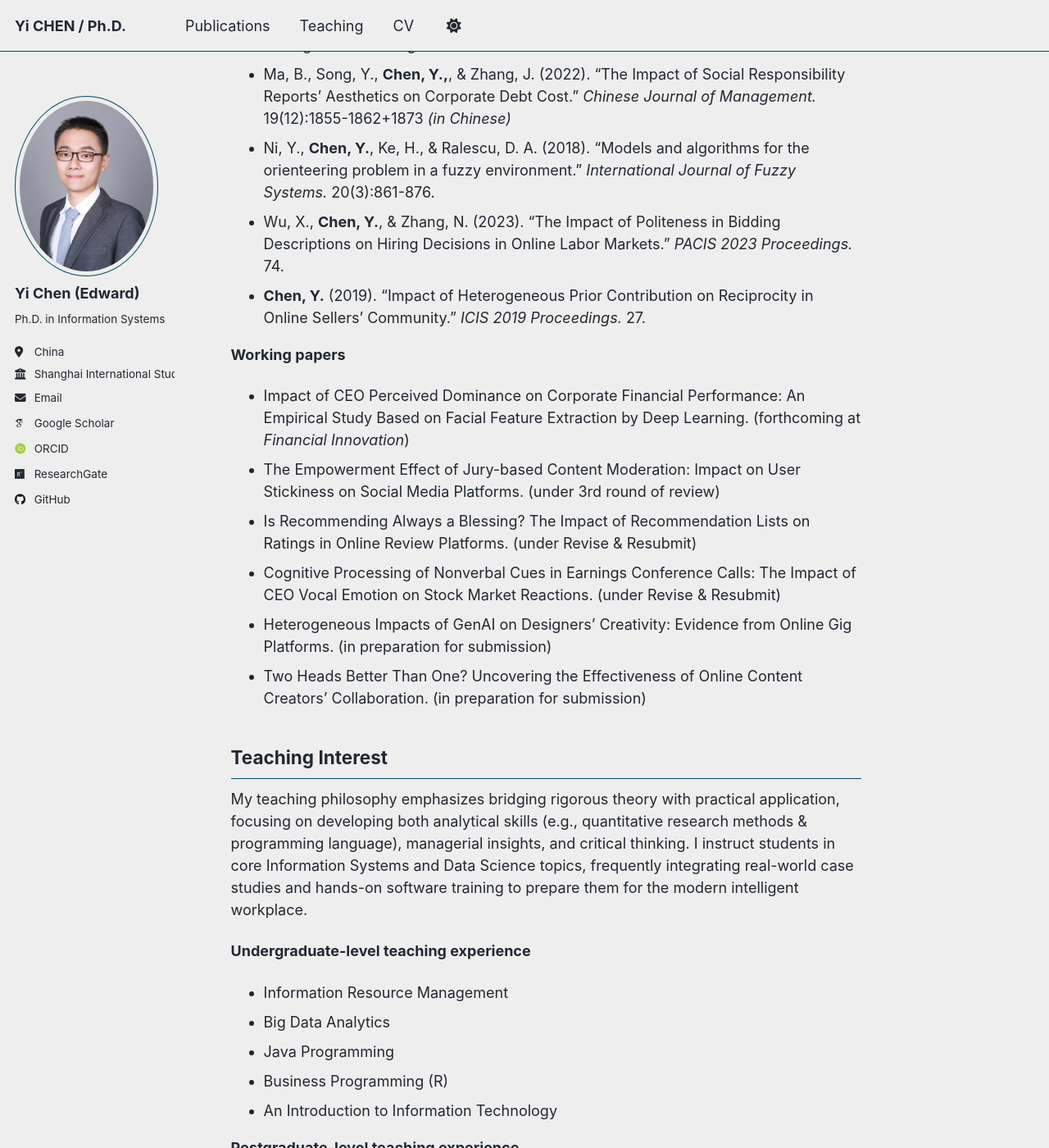
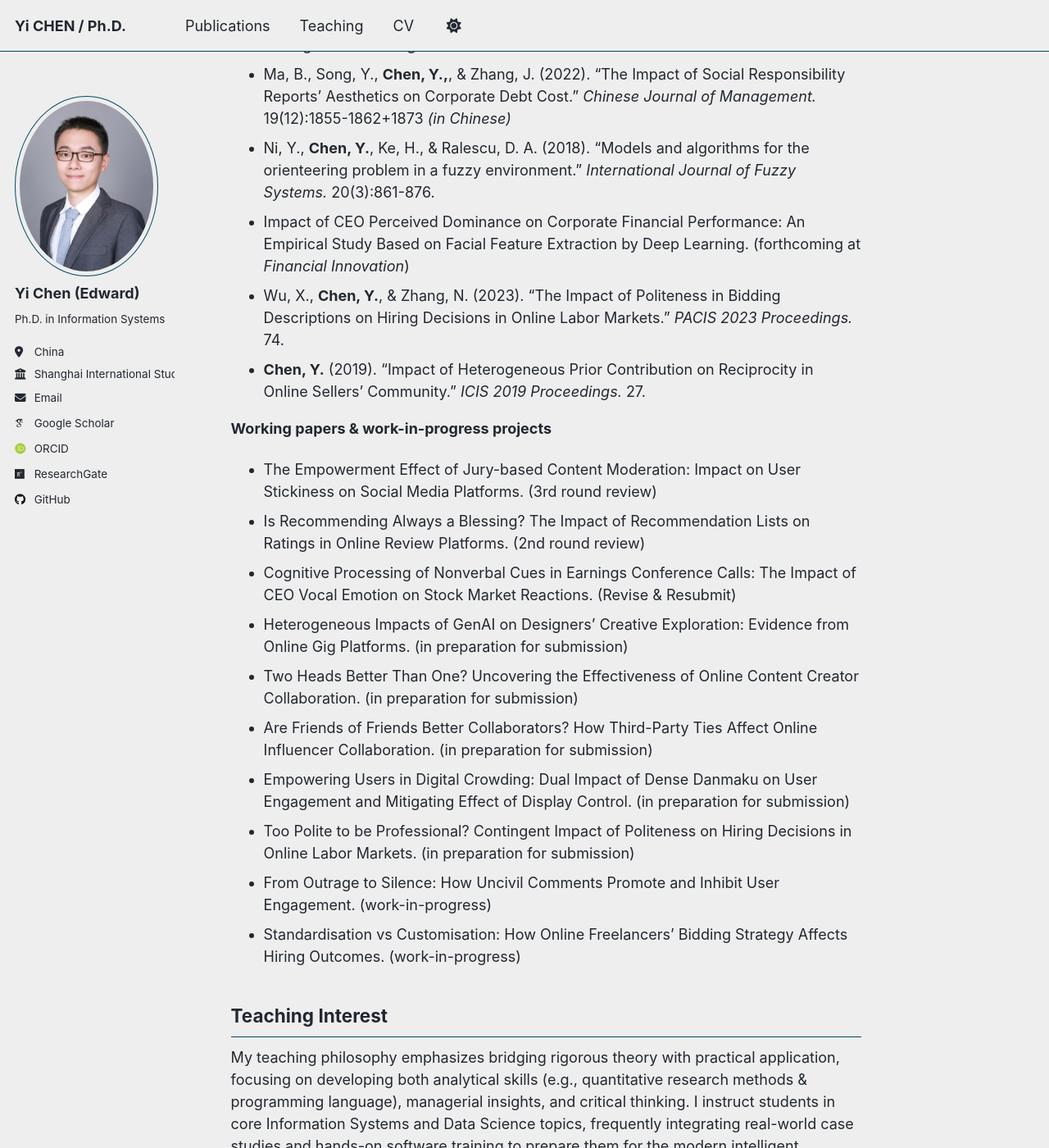
Before and after one commit to chenyi-edward/chenyi-edward.github.io, a Jekyll site: the page built from _pages/about.md, in a window 1280 px wide and 1400 px high, scrolled down 869 px. Shown: the whole window at 82% size. Built offline with Jekyll 4.4.1, drawn with Linux system fonts in a browser that asks for light colours; some web fonts are replaced; a script that is not in the unit is left out; some of the changed text lies outside the part shown.

Commit message:
Update about.md

```diff
--- a/_pages/about.md
+++ b/_pages/about.md
@@ -26,17 +26,22 @@ Key Research Areas
 * <b>Chen, Y.</b>, Boh, W. F., Wong, S.-S., & Shao, J. (2023). "Too Much of a Good Thing: Downsides of a Large Social Network and Moderating Effects of Political Skill." <i>Management and Organization Review.</i> 19(2):316-347
 * Ma, B., Song, Y., <b>Chen, Y.,</b>, & Zhang, J. (2022). "The Impact of Social Responsibility Reports’ Aesthetics on Corporate Debt Cost." <i>Chinese Journal of Management.</i> 19(12):1855-1862+1873 <i>(in Chinese)</i>
 * Ni, Y., <b>Chen, Y.</b>, Ke, H., & Ralescu, D. A. (2018). "Models and algorithms for the orienteering problem in a fuzzy environment." <i>International Journal of Fuzzy Systems.</i> 20(3):861-876.
+* Impact of CEO Perceived Dominance on Corporate Financial Performance: An Empirical Study Based on Facial Feature Extraction by Deep Learning. (forthcoming at <i>Financial Innovation</i>)
 * Wu, X., <b>Chen, Y.</b>, & Zhang, N. (2023). "The Impact of Politeness in Bidding Descriptions on Hiring Decisions in Online Labor Markets." <i>PACIS 2023 Proceedings.</i> 74.
 * <b>Chen, Y.</b> (2019). "Impact of Heterogeneous Prior Contribution on Reciprocity in Online Sellers’ Community." <i>ICIS 2019 Proceedings.</i> 27.
 
-**Working papers**
+**Working papers & work-in-progress projects**
 
-* Impact of CEO Perceived Dominance on Corporate Financial Performance: An Empirical Study Based on Facial Feature Extraction by Deep Learning. (forthcoming at <i>Financial Innovation</i>)
-* The Empowerment Effect of Jury-based Content Moderation: Impact on User Stickiness on Social Media Platforms. (under 3rd round of review)
-* Is Recommending Always a Blessing? The Impact of Recommendation Lists on Ratings in Online Review Platforms. (under Revise & Resubmit)
-* Cognitive Processing of Nonverbal Cues in Earnings Conference Calls: The Impact of CEO Vocal Emotion on Stock Market Reactions. (under Revise & Resubmit)
-* Heterogeneous Impacts of GenAI on Designers' Creativity: Evidence from Online Gig Platforms. (in preparation for submission)
-* Two Heads Better Than One? Uncovering the Effectiveness of Online Content Creators’ Collaboration. (in preparation for submission)
+* The Empowerment Effect of Jury-based Content Moderation: Impact on User Stickiness on Social Media Platforms. (3rd round review)
+* Is Recommending Always a Blessing? The Impact of Recommendation Lists on Ratings in Online Review Platforms. (2nd round review)
+* Cognitive Processing of Nonverbal Cues in Earnings Conference Calls: The Impact of CEO Vocal Emotion on Stock Market Reactions. (Revise & Resubmit)
+* Heterogeneous Impacts of GenAI on Designers’ Creative Exploration: Evidence from Online Gig Platforms. (in preparation for submission)
+* Two Heads Better Than One? Uncovering the Effectiveness of Online Content Creator Collaboration. (in preparation for submission)
+* Are Friends of Friends Better Collaborators? How Third-Party Ties Affect Online Influencer Collaboration. (in preparation for submission)
+* Empowering Users in Digital Crowding: Dual Impact of Dense Danmaku on User Engagement and Mitigating Effect of Display Control. (in preparation for submission)
+* Too Polite to be Professional? Contingent Impact of Politeness on Hiring Decisions in Online Labor Markets. (in preparation for submission)
+* From Outrage to Silence: How Uncivil Comments Promote and Inhibit User Engagement. (work-in-progress)
+* Standardisation vs Customisation: How Online Freelancers’ Bidding Strategy Affects Hiring Outcomes. (work-in-progress)
 
 Teaching Interest
 ------
```
Also changed, not shown: other parts of _pages/about.md (+2 -2 lines).
